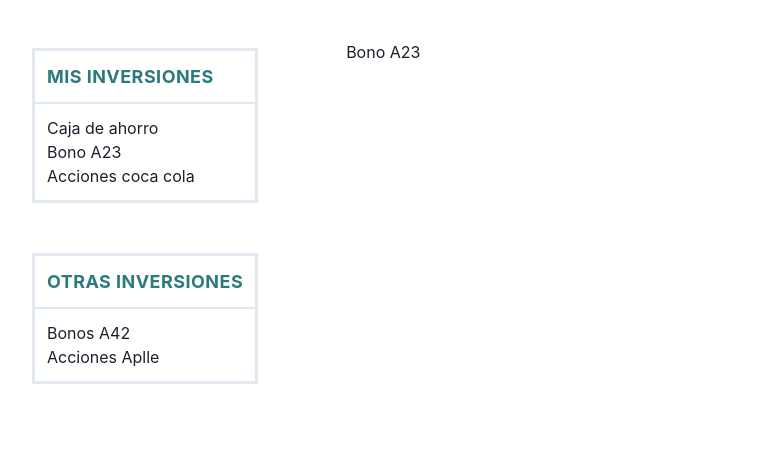
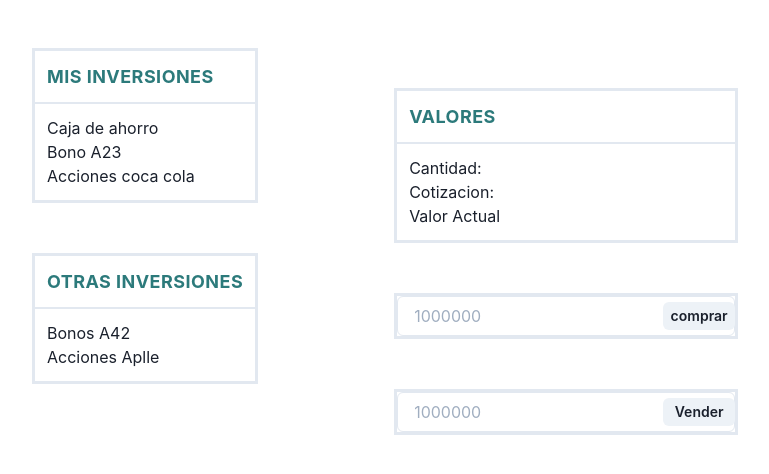
Before and after one commit to leandro-c/showmemymoney, a React (Create React App) app: page /bonoa23 in a window 1280 px wide. Shown: the top 474 px of the page, without its empty margins (16-785 px from the left). Built offline with nearby package versions, Linux system fonts and the light colour scheme.

Commit message:
added the component for traders on the bond / value

```diff
--- a/src/App.js
+++ b/src/App.js
@@ -6,8 +6,9 @@ import {
 	Link
 } from "react-router-dom";
 import { Counter } from './features/counter/Counter';
-import { ChakraProvider, Box, List, ListItem, Text, Stack } from "@chakra-ui/react";
+import { ChakraProvider, Box, List, ListItem, Text } from "@chakra-ui/react";
 import CakeChart from './components/CakeChart'
+import OperationsInvesmets from "./components/OperationsInvesmets";
 // Each logical "route" has two components, one for
 // the sidebar and one for the main area. We want to
 // render both of them in different places when the
@@ -32,7 +33,7 @@ const routes = [
 	{
 		path: "/bonoa23",
 		sidebar: () => null,
-		main: () => <h2>Bono A23</h2>
+		main: () => <OperationsInvesmets/>
 	},
 	{
 		path: "/accionescocacola",
--- /dev/null
+++ b/src/components/OperationsInvesmets.js
@@ -0,0 +1,70 @@
+import React from 'react';
+import { InputGroup, Input, InputRightElement, Button, Box, List, ListItem, Text } from "@chakra-ui/react";
+
+
+const OperationsInvesmets = () => {
+    return (
+        <Box d="flex">
+            <Box p="10" margin={2}>
+                <Box borderWidth="3px">
+                    <Box>
+                        <Text
+                            fontWeight="bold"
+                            textTransform="uppercase"
+                            fontSize="lg"
+                            letterSpacing="wide"
+                            color="teal.600"
+                            p="3"
+                        >
+                            Valores
+                        </Text>
+                        <Box borderWidth="1px" />
+                    </Box>
+                    <List p="3" listStyleType="none">
+                        <ListItem>
+                            <span>Cantidad:</span>
+                        </ListItem>
+                        <ListItem>
+                            <span>Cotizacion:</span>
+                        </ListItem>
+                        <ListItem>
+                            <span>Valor Actual</span>
+                        </ListItem>
+                    </List>
+                </Box>
+                <Box mt="50px" borderWidth="3px">
+                    <InputGroup size="md">
+                        <Input
+                            pr="4.5rem"
+                            type={"text"}
+                            placeholder="1000000"
+                        />
+                        <InputRightElement width="4.5rem">
+                            <Button h="1.75rem" size="sm" onClick={() => console.log('comprar')}>
+                                {"comprar"}
+                            </Button>
+                        </InputRightElement>
+                    </InputGroup>
+                </Box>
+
+                <Box mt="50px" borderWidth="3px">
+                    <InputGroup size="md">
+                        <Input
+                            pr="4.5rem"
+                            type={"text"}
+                            placeholder="1000000"
+                        />
+                        <InputRightElement width="4.5rem">
+                            <Button h="1.75rem" size="sm" onClick={() => console.log('vender')}>
+                                {"Vender"}
+                            </Button>
+                        </InputRightElement>
+                    </InputGroup>
+                </Box>
+            </Box>
+        </Box>
+
+    );
+}
+
+export default OperationsInvesmets;
```
Also changed, not shown: src/components/MyInvestments.js (deleted, +0 -11 lines).
